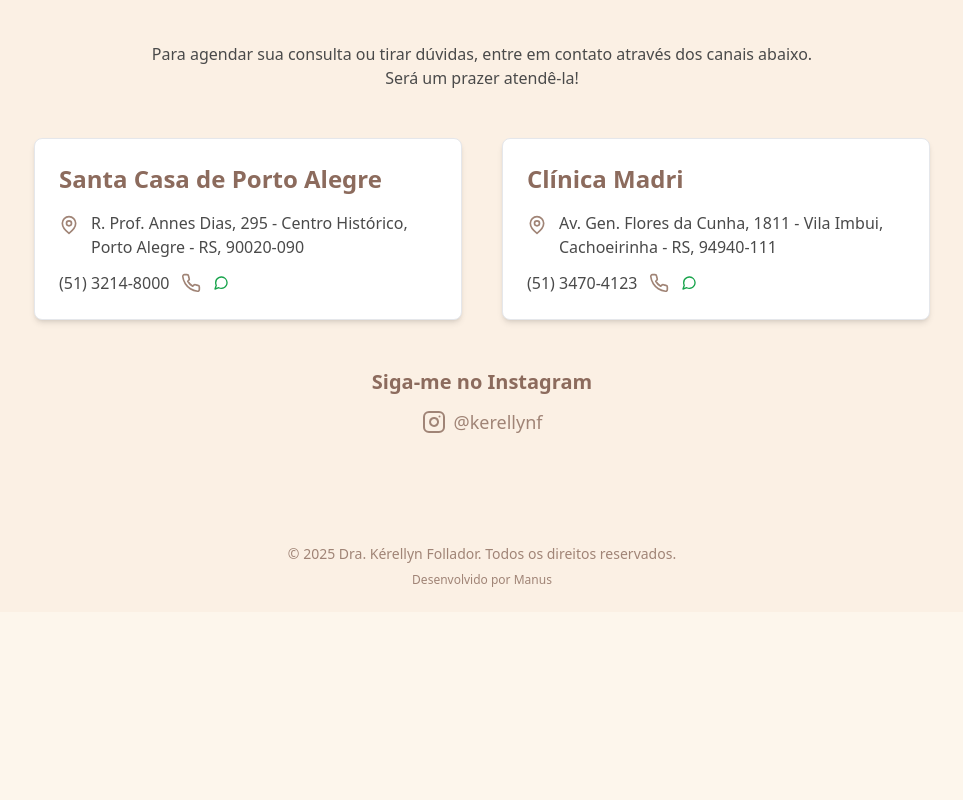
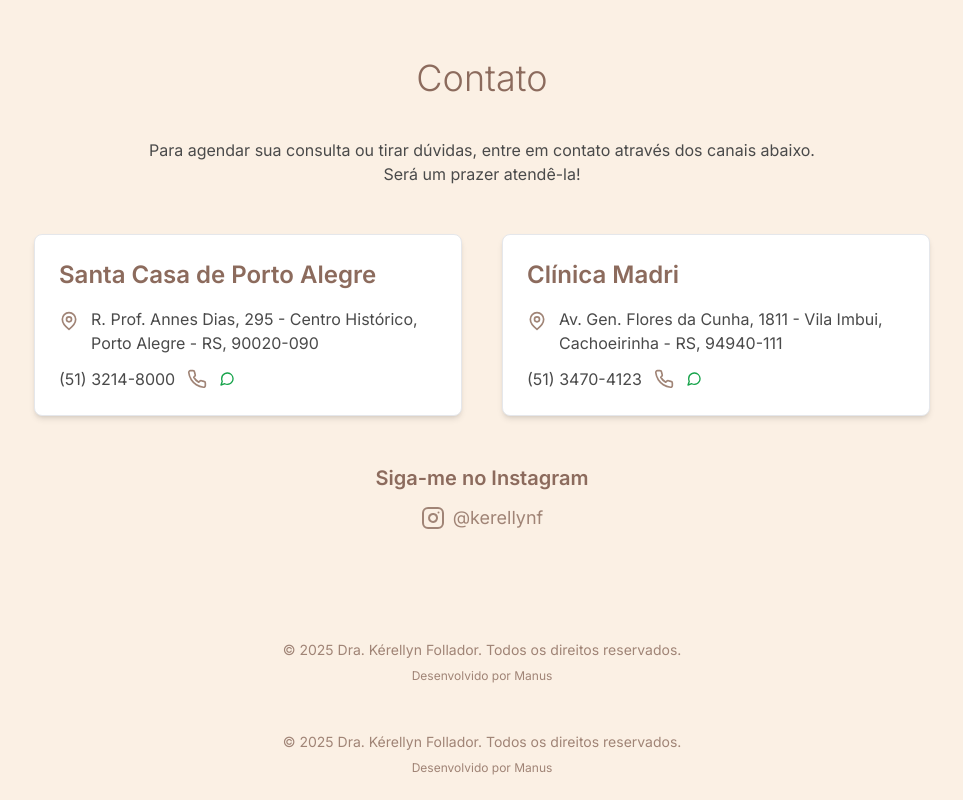
Before and after one commit to fkerellyn/dra-kerellyn-follador-site, a Next.js app: page / in a window 1280 px wide. Shown: the part 3382-4182 px from the top of the page, without its empty margins (158-1121 px from the left). Before the commit the page ends 3994 px from the top, so only its background shows below. Built offline with nearby package versions, Linux system fonts and the light colour scheme.

Commit message:
Update layout.tsx

```diff
--- a/src/app/layout.tsx
+++ b/src/app/layout.tsx
@@ -1,9 +1,16 @@
 import React from 'react';
-import './globals.css'; // Assuming Tailwind CSS setup is here
+import Header from '@/components/Header'; // Importa o Header
+import Footer from '@/components/Footer'; // Importa o Footer
+import './globals.css'; // Mantém a importação do CSS global
+import { Inter } from 'next/font/google'; // Exemplo de importação de fonte (ajuste se usar outra)
+
+// Configuração da fonte (exemplo, ajuste se necessário)
+const inter = Inter({ subsets: ['latin'] });
 
 export const metadata = {
   title: 'Dra. Kérellyn Follador - Ginecologia e Cirurgia Ginecológica',
-  description: 'Site profissional da Dra. Kérellyn Follador, especialista em Ginecologia, Cirurgia Ginecológica e Oncologia Ginecológica em Porto Alegre.',
+  description: 'Site profissional da Dra. Kérellyn Follador, especialista em Ginecologia, Cirurgia Ginecológica e Oncologia Ginecológica em Porto Alegre e Cachoeirinha.',
+  // Outros metadados como keywords, open graph, etc., podem ser adicionados aqui
 };
 
 export default function RootLayout({
@@ -12,15 +19,16 @@ export default function RootLayout({
   children: React.ReactNode;
 }) {
   return (
-    <html lang="pt-BR">
+    <html lang="pt-BR" className="scroll-smooth"> {/* Adiciona scroll-smooth para navegação suave */}
       <head>
-        {/* Favicon links, etc. can go here */}
-        <link rel="icon" href="/favicon.ico" sizes="any" /> {/* Example favicon */}
+        {/* Favicon links, etc. */}
+        <link rel="icon" href="/images/logo-simbolo-menu.png" type="image/png" /> {/* Usando o símbolo como favicon */}
       </head>
-      <body className="bg-[#fdf6ec] text-[#4a4a4a] font-sans flex flex-col min-h-screen">
-        {/* Header component will be added later */}
-        <main className="flex-grow">{children}</main>
-        {/* Footer component will be added later */}
+      {/* Aplica a fonte ao body e garante flex-col e min-h-screen */}
+      <body className={`${inter.className} bg-[#fffaf5] text-[#4a4a4a] flex flex-col min-h-screen`}>
+        <Header /> {/* Adiciona o Header aqui, antes do conteúdo principal */}
+        <main className="flex-grow">{children}</main> {/* Conteúdo da página específica */}
+        <Footer /> {/* Adiciona o Footer aqui, depois do conteúdo principal */}
       </body>
     </html>
   );
```
